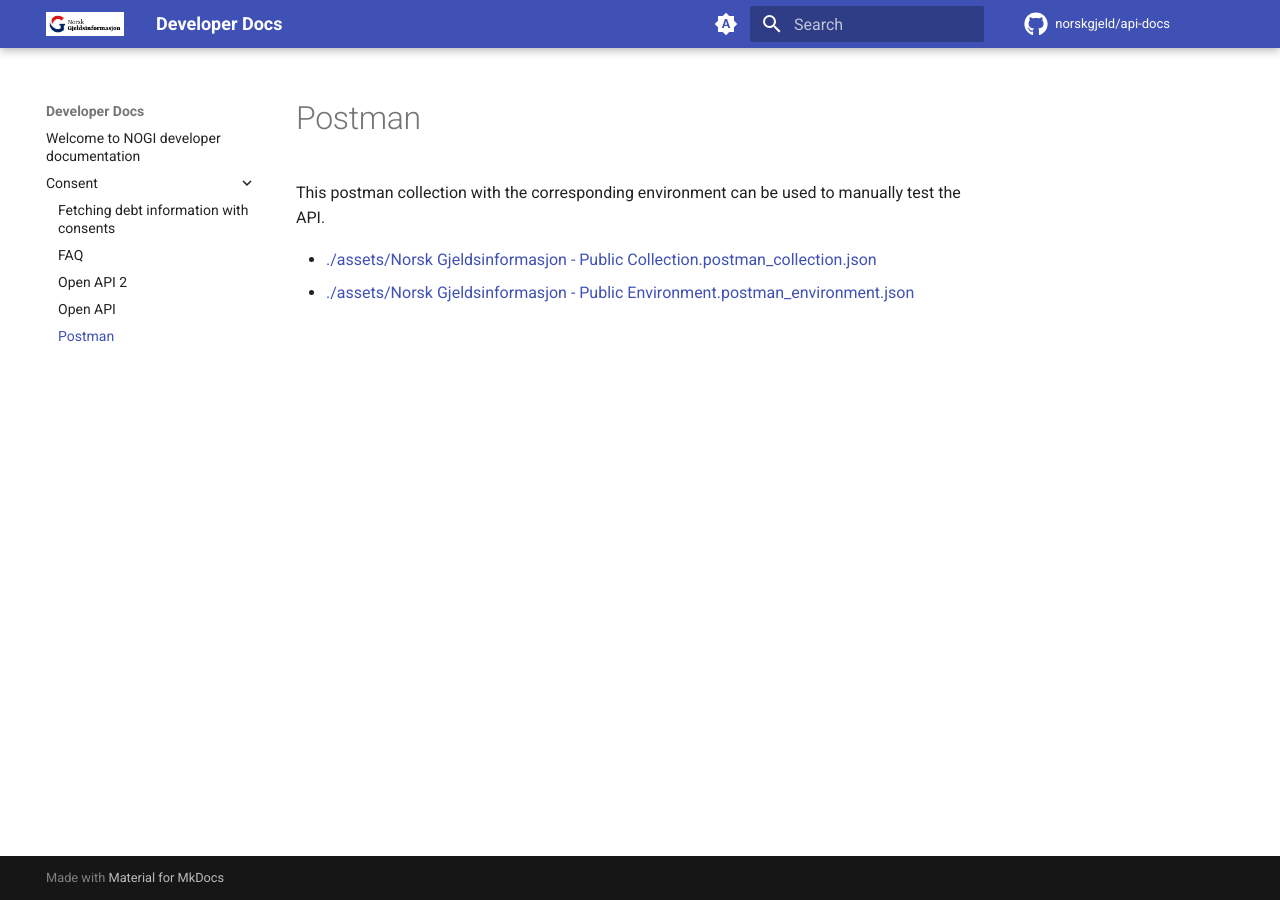
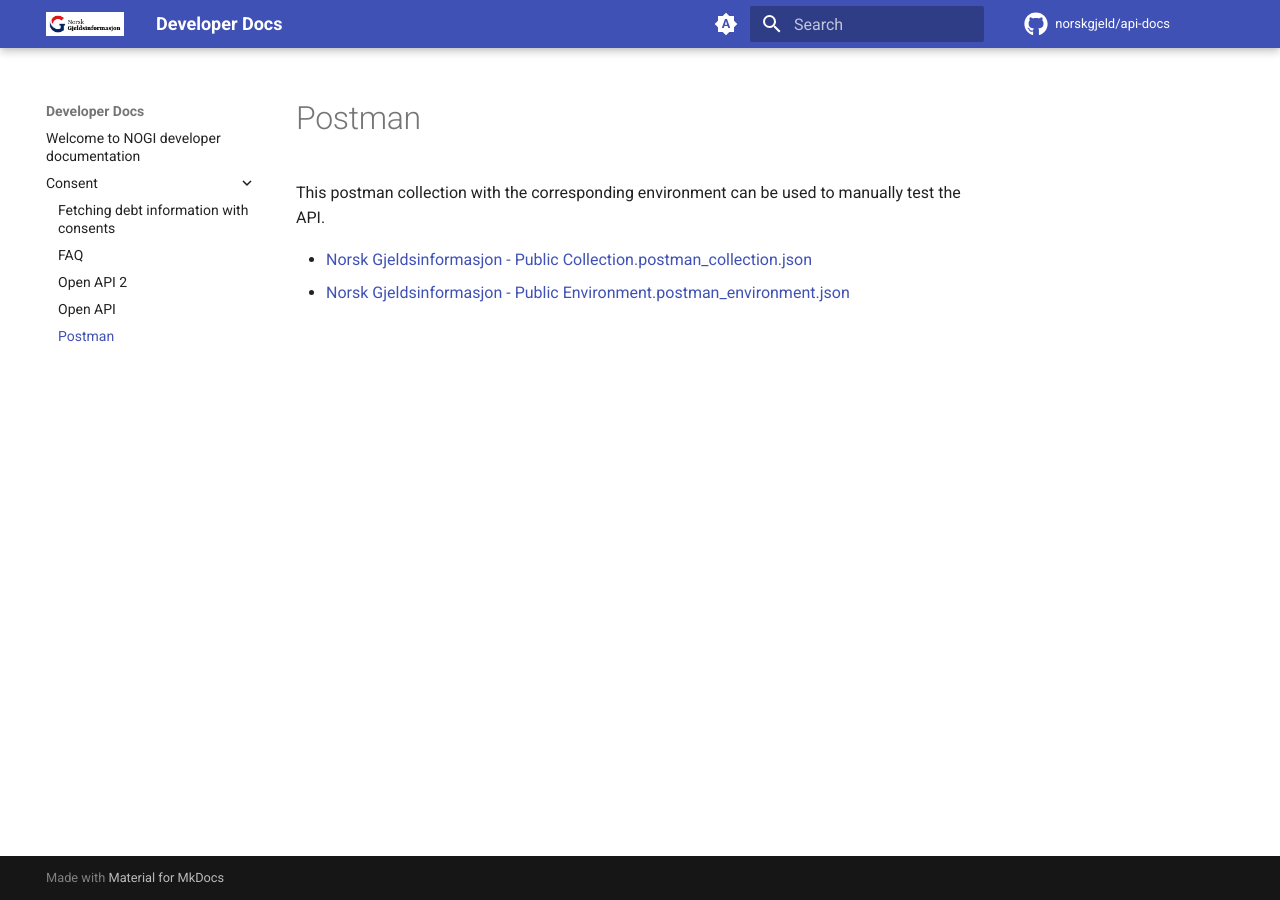
Before and after one commit to norsk-gjeldsinformasjon/api-docs, an MkDocs documentation site: the page built from docs/consent/Postman.md, in a window 1280 px wide. Built offline with MkDocs 1.6.1 and Material for MkDocs 9.7.7, drawn with Linux system fonts in a browser that asks for light colours; comment, search, counter and statistics services are not loaded.

Commit message:
Fix some broken links

```diff
--- a/docs/consent/Postman.md
+++ b/docs/consent/Postman.md
@@ -3,5 +3,5 @@
 This postman collection with the corresponding environment can be used to manually test the API.
 
 
-* [./assets/Norsk Gjeldsinformasjon - Public Collection.postman_collection.json]()
-* [./assets/Norsk Gjeldsinformasjon - Public Environment.postman_environment.json]()
+* [Norsk Gjeldsinformasjon - Public Collection.postman_collection.json](./assets/Norsk Gjeldsinformasjon - Public Collection.postman_collection.json)
+* [Norsk Gjeldsinformasjon - Public Environment.postman_environment.json](./assets/Norsk Gjeldsinformasjon - Public Collection.postman_collection.json)
```
Also changed, not shown: docs/consent/index.md (+25 -24 lines).
